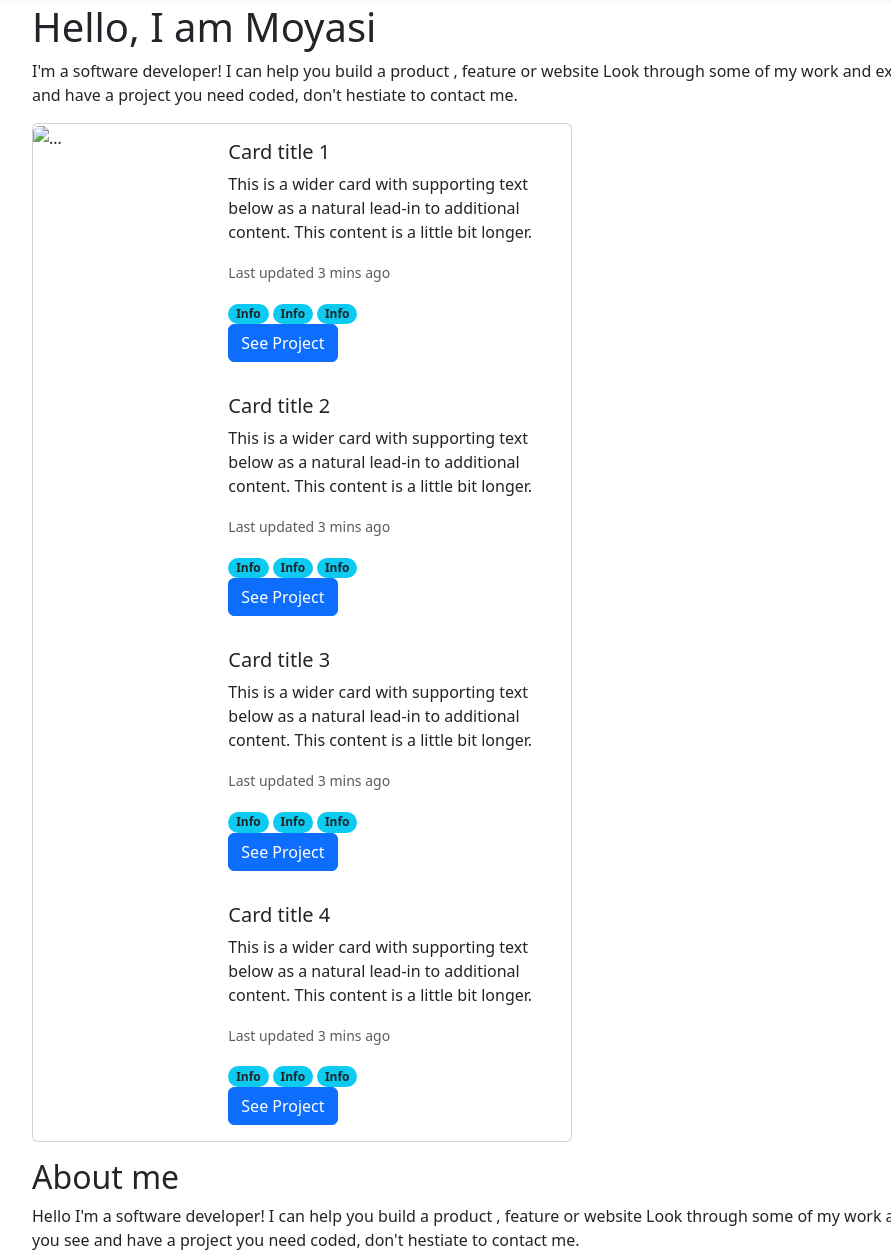
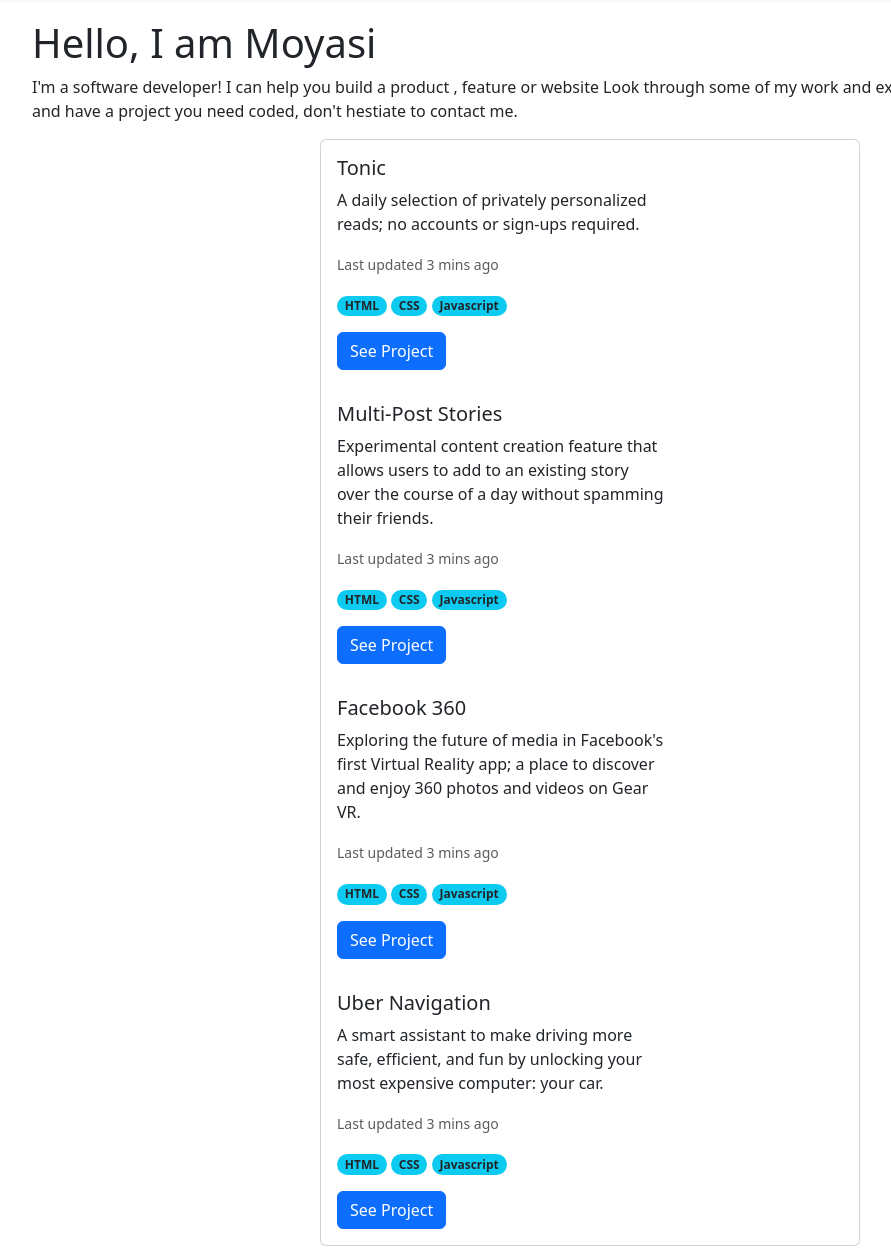
Before and after one commit to MoyasiGinko/Portfolio-Bootstrap, a website: page index.html in a window 1280 px wide. Shown: the part 53-1308 px from the top of the page, without its empty margins (50-941 px from the left). Drawn offline with nearby package versions, Linux system fonts and the light colour scheme.

Commit message:
Design implementations

```diff
--- a/index.html
+++ b/index.html
@@ -36,7 +36,7 @@
         <section class="main container">
             <div class="main-content">
                 <div>
-                    <h1>Hello, I am Moyasi</h1>
+                    <h1 class="mt-3">Hello, I am Moyasi</h1>
                 </div>
                 <div>
                     <p> I'm a software developer! I can help you build a product , feature or website Look through some
@@ -47,54 +47,51 @@
         </section>
     </div>
     <section class="card-section container">
-        <div data-bs-spy="scroll" data-bs-target="#navbar-example2" data-bs-offset="0" class="scrollspy-example" tabindex="0">
+        <div data-bs-spy="scroll" data-bs-target="#navbar-example2" data-bs-offset="0" class="scrollspy-example d-flex justify-content-center" tabindex="0">
             <div id="portfolio" class="card mb-3" style="max-width: 540px;">
                 <div class="row g-0">
-                  <div class="col-md-4">
-                    <img src="..." class="img-fluid rounded-start" alt="...">
-                  </div>
                   <div class="col-md-8">
                         <div class="card-body">
-                            <h5 class="card-title">Card title 1</h5>
-                            <p class="card-text">This is a wider card with supporting text below as a natural lead-in to additional content. This content is a little bit longer.</p>
+                            <h5 class="card-title">Tonic</h5>
+                            <p class="card-text">A daily selection of privately personalized reads; no accounts or sign-ups required.</p>
                             <p class="card-text"><small class="text-muted">Last updated 3 mins ago</small></p>
                             <div>
-                                <span class="badge rounded-pill bg-info text-dark">Info</span>
-                                <span class="badge rounded-pill bg-info text-dark">Info</span>
-                                <span class="badge rounded-pill bg-info text-dark">Info</span>
+                                <span class="badge rounded-pill bg-info text-dark mb-3">HTML</span>
+                                <span class="badge rounded-pill bg-info text-dark mb-3">CSS</span>
+                                <span class="badge rounded-pill bg-info text-dark mb-3">Javascript</span>
                             </div>
                             <a class="btn btn-primary" data-bs-toggle="modal" href="#exampleModalToggle1" role="button">See Project</a>
                         </div>
                         <div class="card-body">
-                            <h5 class="card-title">Card title 2</h5>
-                            <p class="card-text">This is a wider card with supporting text below as a natural lead-in to additional content. This content is a little bit longer.</p>
+                            <h5 class="card-title">Multi-Post Stories</h5>
+                            <p class="card-text">Experimental content creation feature that allows users to add to an existing story over the course of a day without spamming their friends.</p>
                             <p class="card-text"><small class="text-muted">Last updated 3 mins ago</small></p>
                             <div>
-                                <span class="badge rounded-pill bg-info text-dark">Info</span>
-                                <span class="badge rounded-pill bg-info text-dark">Info</span>
-                                <span class="badge rounded-pill bg-info text-dark">Info</span>
+                                <span class="badge rounded-pill bg-info text-dark mb-3">HTML</span>
+                                <span class="badge rounded-pill bg-info text-dark mb-3">CSS</span>
+                                <span class="badge rounded-pill bg-info text-dark mb-3">Javascript</span>
                             </div>
                             <a class="btn btn-primary" data-bs-toggle="modal" href="#exampleModalToggle2" role="button">See Project</a>
                         </div>
                         <div class="card-body">
-                            <h5 class="card-title">Card title 3</h5>
-                            <p class="card-text">This is a wider card with supporting text below as a natural lead-in to additional content. This content is a little bit longer.</p>
+                            <h5 class="card-title">Facebook 360</h5>
+                            <p class="card-text">Exploring the future of media in Facebook's first Virtual Reality app; a place to discover and enjoy 360 photos and videos on Gear VR.</p>
                             <p class="card-text"><small class="text-muted">Last updated 3 mins ago</small></p>
                             <div>
-                                <span class="badge rounded-pill bg-info text-dark">Info</span>
-                                <span class="badge rounded-pill bg-info text-dark">Info</span>
-                                <span class="badge rounded-pill bg-info text-dark">Info</span>
+                                <span class="badge rounded-pill bg-info text-dark mb-3">HTML</span>
+                                <span class="badge rounded-pill bg-info text-dark mb-3">CSS</span>
+                                <span class="badge rounded-pill bg-info text-dark mb-3">Javascript</span>
                             </div>
                             <a class="btn btn-primary" data-bs-toggle="modal" href="#exampleModalToggle3" role="button">See Project</a>
                         </div>
                         <div class="card-body">
-                            <h5 class="card-title">Card title 4</h5>
-                            <p class="card-text">This is a wider card with supporting text below as a natural lead-in to additional content. This content is a little bit longer.</p>
+                            <h5 class="card-title">Uber Navigation</h5>
+                            <p class="card-text">A smart assistant to make driving more safe, efficient, and fun by unlocking your most expensive computer: your car.</p>
                             <p class="card-text"><small class="text-muted">Last updated 3 mins ago</small></p>
                             <div>
-                                <span class="badge rounded-pill bg-info text-dark">Info</span>
-                                <span class="badge rounded-pill bg-info text-dark">Info</span>
-                                <span class="badge rounded-pill bg-info text-dark">Info</span>
+                                <span class="badge rounded-pill bg-info text-dark mb-3">HTML</span>
+                                <span class="badge rounded-pill bg-info text-dark mb-3">CSS</span>
+                                <span class="badge rounded-pill bg-info text-dark mb-3">Javascript</span>
                             </div>
                             <a class="btn btn-primary" data-bs-toggle="modal" href="#exampleModalToggle4" role="button">See Project</a>
                         </div>
@@ -108,8 +105,8 @@
           <div class="modal-content">
             <div class="card">
                 <div class="card-body">
-                    <h5 class="card-title">Card title 1</h5>
-                    <p class="card-text">This is a wider card with supporting text below as a natural lead-in to additional content. This content is a little bit longer.</p>
+                    <h5 class="card-title">Tonic</h5>
+                    <p class="card-text">A daily selection of privately personalized reads; no accounts or sign-ups required.</p>
                     <p class="card-text"><small class="text-muted">Last updated 3 mins ago</small></p>
                     <div>
                         <span class="badge rounded-pill bg-info text-dark">Info</span>
```
